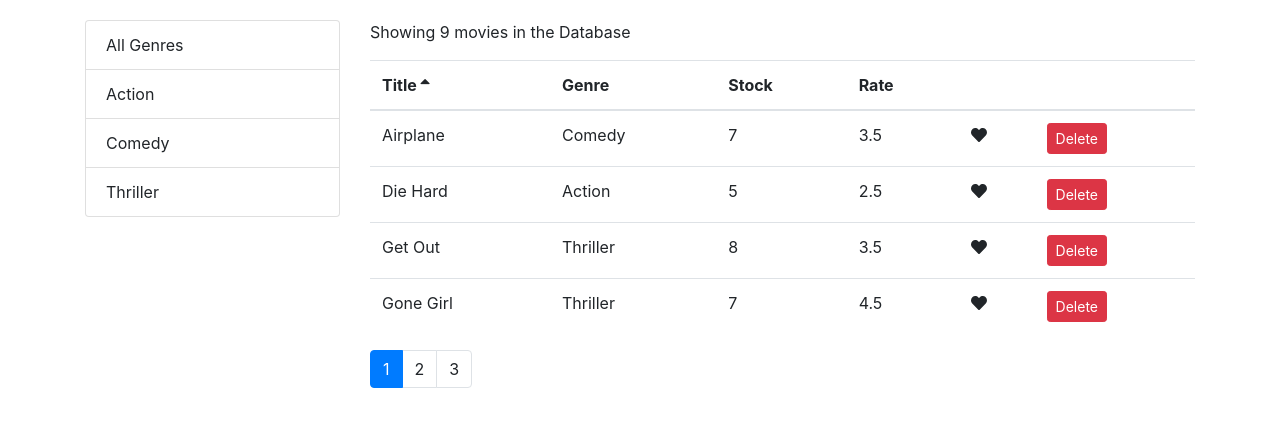
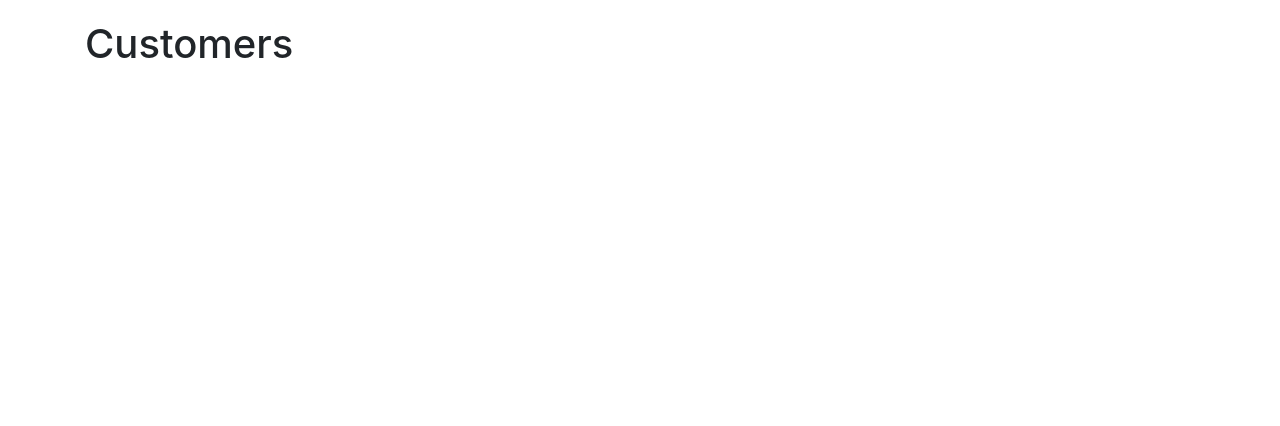
Before and after one commit to Joseph-Mutua/vidly, a React (Create React App) app: page /customers in a window 1280 px wide. Shown: the top 426 px of the page. Built offline with nearby package versions, Linux system fonts and the light colour scheme.

Commit message:
Adding Routing

```diff
--- a/package.json
+++ b/package.json
@@ -15,6 +15,7 @@
     "prop-types": "^15.6.2",
     "react": "^16.14.0",
     "react-dom": "^16.14.0",
+    "react-router-dom": "^4.3.1",
     "react-scripts": "3.4.3"
   },
   "scripts": {
--- a/src/App.js
+++ b/src/App.js
@@ -1,11 +1,23 @@
 import React from "react";
+import {Route, Redirect, Switch} from "react-router-dom"
 import "./App.css";
 import Movies from "./components/movies";
+import Rentals from './components/rentals';
+import Customers from './components/customers';
+import NotFound from './components/notFound';
 
 function App() {
   return (
     <main className="container">
-      <Movies />
+      <Switch>
+        <Route path="/movies" component={Movies}/>
+        <Route path="/customers" component={Customers}/>
+        <Route path="/rentals" component={Rentals}/>
+        <Route path="/not-found" component={NotFound}/>
+        <Redirect from="/" exact to="/movies"/>
+        <Redirect to="/not-found" />
+      </Switch>
+
     </main>
   );
 }
--- /dev/null
+++ b/src/components/customers.jsx
@@ -0,0 +1,7 @@
+import React, { Component } from 'react'
+
+const Customers = () => {
+    return (  <h1>Customers</h1>);
+}
+
+export default Customers;
--- /dev/null
+++ b/src/components/notFound.jsx
@@ -0,0 +1,7 @@
+import React, { Component } from 'react'
+
+const NotFound = () => {
+    return ( <h1>Page Not Found</h1> );
+}
+
+export default NotFound;
--- /dev/null
+++ b/src/components/rentals.jsx
@@ -0,0 +1,7 @@
+import React, { Component } from 'react'
+
+const Rentals = () => {
+    return ( <h1>Rentals</h1> );
+}
+
+export default Rentals;
--- a/src/index.js
+++ b/src/index.js
@@ -2,14 +2,15 @@ import React from "react";
 import ReactDOM from "react-dom";
 import "./index.css";
 import App from "./App";
+import {BrowserRouter} from "react-router-dom"
 import * as serviceWorker from "./serviceWorker";
 import "bootstrap/dist/css/bootstrap.css";
 import "font-awesome/css/font-awesome.css";
 
 ReactDOM.render(
-  <React.StrictMode>
+  <BrowserRouter>
     <App />
-  </React.StrictMode>,
+  </BrowserRouter>,
   document.getElementById("root")
 );
 
```
Also changed, not shown: src/components/movieForm.jsx (added, +7 -0 lines), 1 other file (tests, documents, lock files or other folders).
